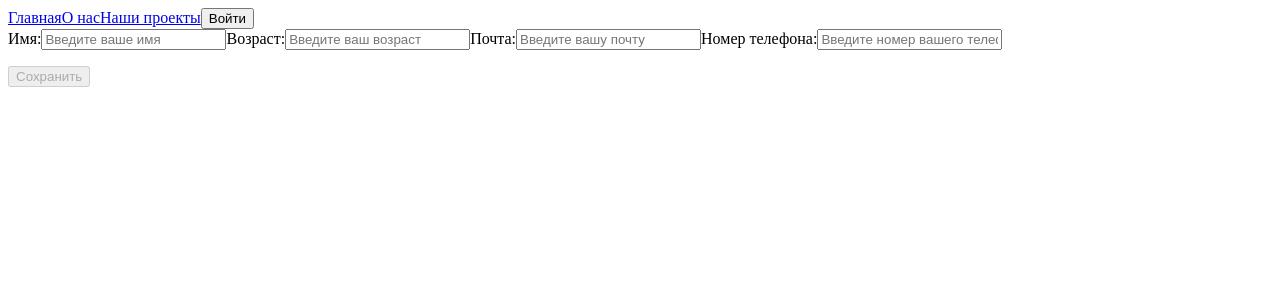
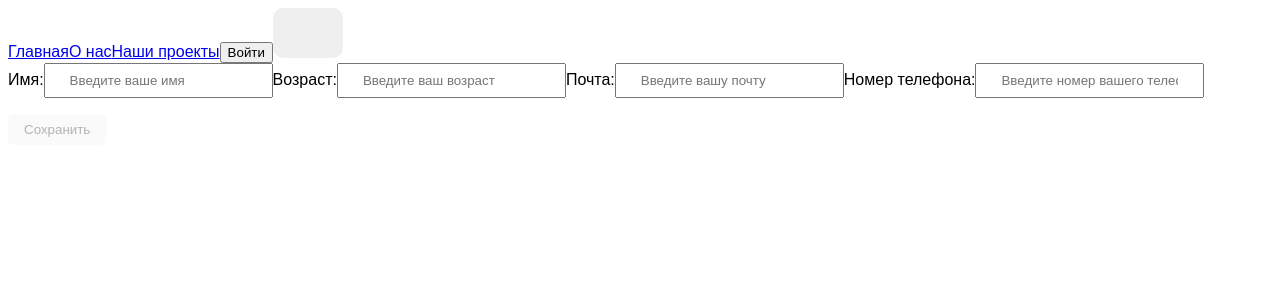
Before and after one commit to ekalka/react-prjct, a React (Create React App) app: page /about in a window 1280 px wide. Shown: the top 300 px of the page. Built offline with nearby package versions, Linux system fonts and the light colour scheme.

Commit message:
added styles

```diff
--- a/src/App.tsx
+++ b/src/App.tsx
@@ -1,11 +1,13 @@
 import React from 'react';
 import { Navbar } from "./core/components/navbarComp";
 import { MainRouter } from "./core/routing/MainRouter";
+import {GlobalStyles} from "./GlobalStyles";
 const App: React.FC = () => {
   return (
     <>
-      <Navbar />
-      <MainRouter />
+      <GlobalStyles/>
+          <Navbar />
+          <MainRouter />
     </>
   );
 };
--- a/src/GlobalStyles.tsx
+++ b/src/GlobalStyles.tsx
@@ -6,34 +6,49 @@ export const GlobalStyles = createGlobalStyle`
         --light: white;
         --transition: all .25s;
         --buttonColor: lightgrey;
-        --buttonColorDisabled: rgba(211, 211, 211, 0.467);
+        --buttonColorDisabled: rgba(124, 124, 124, 0.73);
     }
 
     html, body {
         background-color: var(--theme);
         color: var(--text-color);
+        font-family: Arial, sans-serif; /* Добавили шрифт */
     }
 
     *[data-theme=light] {
         transition: var(--transition);
         --theme: var(--light);
         --text-color: var(--dark);
+
         a {
             color: var(--dark);
+            text-decoration: underline; /* Добавили подчеркивание для ссылок */
+
+            &:hover {
+                color: darkblue; /* Изменили цвет при наведении на ссылку */
+            }
         }
+
         button {
             background: var(--buttonColor);
             color: var(--dark);
+            border-radius: 4px; /* Добавили скругление углов для кнопок */
+            padding: 8px 16px; /* Изменили отступы кнопок */
+
             &:disabled {
                 background: var(--buttonColorDisabled);
             }
         }
+
         svg path {
             fill: var(--dark);
         }
+
         thead, tbody, .ant-table-cell {
             background-color: var(--light) !important;
             color: var(--dark) !important;
+            border: 1px solid lightgrey; /* Добавили границу для ячеек таблицы */
+            padding: 8px; /* Изменили отступы ячеек таблицы */
         }
     }
 
@@ -41,22 +56,36 @@ export const GlobalStyles = createGlobalStyle`
         transition: var(--transition);
         --theme: var(--dark);
         --text-color: var(--light);
+
         a {
             color: var(--light);
+            text-decoration: none; /* Убрали подчеркивание для ссылок */
+
+            &:hover {
+                color: lightblue; /* Изменили цвет при наведении на ссылку */
+            }
         }
+
         button {
             background: var(--buttonColorDisabled);
             color: var(--light);
+            border-radius: 8px; /* Добавили более круглое скругление углов для кнопок */
+            padding: 12px 24px; /* Изменили отступы кнопок */
+
             &:disabled {
                 background: var(--buttonColor);
             }
         }
+
         svg path {
             fill: var(--light);
         }
+
         thead, tbody, .ant-table-cell {
             background-color: var(--dark) !important;
             color: var(--light) !important;
+            border: none; /* Убрали границу для ячеек таблицы */
+            padding: 12px; /* Изменили отступы ячеек таблицы */
         }
     }
 `;
--- a/src/core/components/aboutComp.tsx
+++ b/src/core/components/aboutComp.tsx
@@ -3,6 +3,17 @@ import { IMyForm } from "../interfaces/form-type";
 import { useForms } from "../hooks/useForms";
 import styled from "styled-components";
 
+const FormInput = styled.input`
+  color: --text-color;
+  padding: 0.5rem 1.5rem;
+`
+
+const FormButton = styled.button`
+  color: --text-color;
+  padding: 0.5rem 1rem;
+  border: 0;
+  border-radius: 5px;
+`
 
 export const About: React.FC = () => {
     const {tasks, setTasks} = useForms();
@@ -23,7 +34,7 @@ export const About: React.FC = () => {
         <form onSubmit={handleSubmit(saveElement)}>
             <label>
                 Имя:
-                <input
+                <FormInput
                     placeholder="Введите ваше имя"
                     type="text"
                     {...register("name", {
@@ -37,7 +48,7 @@ export const About: React.FC = () => {
             </label>
             <label>
                 Возраст:
-                <input
+                <FormInput
                     placeholder="Введите ваш возраст"
                     type="number"
                     {...register("age", {
@@ -51,7 +62,7 @@ export const About: React.FC = () => {
             </label>
             <label>
                 Почта:
-                <input
+                <FormInput
                     placeholder="Введите вашу почту"
                     type="email"
                     {...register("email", {
@@ -66,7 +77,7 @@ export const About: React.FC = () => {
             </label>
             <label>
                 Номер телефона:
-                <input
+                <FormInput
                     placeholder="Введите номер вашего телефона"
                     {...register("phoneNumber", {
                         required: "Обязательно к заполнению",
@@ -79,7 +90,7 @@ export const About: React.FC = () => {
                 />
             </label>
             <p>{errors.name?.message}</p>
-            <button disabled={!isValid} type="submit">Сохранить</button>
+            <FormButton disabled={!isValid} type="submit">Сохранить</FormButton>
             {tasks.map((task) => (
                 <p>
                     {task.name} - {task.age}
--- a/src/core/components/navbarComp.tsx
+++ b/src/core/components/navbarComp.tsx
@@ -2,6 +2,27 @@ import React from "react";
 import { NavLink } from 'react-router-dom';
 import { HOME_ROUTE, STUD_ROUTE, ABOUT_ROUTE, PRJ_ROUTE } from "../routing/configs";
 import { useAuth } from "../hooks/useAuth";
+import {useCurrentTheme} from "../hooks/useCurrentTheme";
+import styled from "styled-components";
+
+const Button = styled.button`
+  color: --text-color;
+  width: 150px;
+  height: 50px;
+  border: 0;
+  border-radius: 10px;
+  font-size: 20px;
+  cursor: pointer;
+`;
+
+const ChangeThemeButton = styled.button`
+  color: --text-color;
+  width: 70px;
+  height: 50px;
+  border: 0;
+  border-radius: 10px;
+  cursor: pointer;
+`;
 
 
 export const Navbar = () => {
@@ -10,7 +31,7 @@ export const Navbar = () => {
     const handleLogin = () => {
         setIsAuth(!isAuth);
     }
-
+    const { changeTheme } = useCurrentTheme();
     return (
             <header>
                 <nav>
@@ -19,6 +40,8 @@ export const Navbar = () => {
                     <NavLink className={'link'} to={PRJ_ROUTE}>Наши проекты</NavLink>
                     { isAuth && <NavLink className={'link'} to={STUD_ROUTE}>Наши студенты</NavLink> }
                     <button onClick={handleLogin}>{!isAuth ? 'Войти' : 'Выйти'}</button>
+                    <ChangeThemeButton onClick={() => changeTheme()}>
+                    </ChangeThemeButton>
                 </nav>
             </header>
     )
--- /dev/null
+++ b/src/core/hooks/useCurrentTheme.tsx
@@ -0,0 +1,13 @@
+import { useState } from "react";
+
+export const useCurrentTheme = () => {
+    const [currentTheme, setCurrentTheme] = useState<"dark" | "light">("light");
+
+    const changeTheme = () => {
+        const newTheme = currentTheme === "dark" ? "light" : "dark";
+        document.documentElement.setAttribute("data-theme", newTheme);
+        setCurrentTheme(newTheme);
+    };
+
+    return { currentTheme, setCurrentTheme, changeTheme };
+};
--- a/src/core/hooks/useTable.tsx
+++ b/src/core/hooks/useTable.tsx
@@ -36,7 +36,6 @@ export const useTable = () => {
     };
 
     const offset = (page - 1) * limit;
-    console.log(data)
   return ({
     data,
     isLoading,
```
